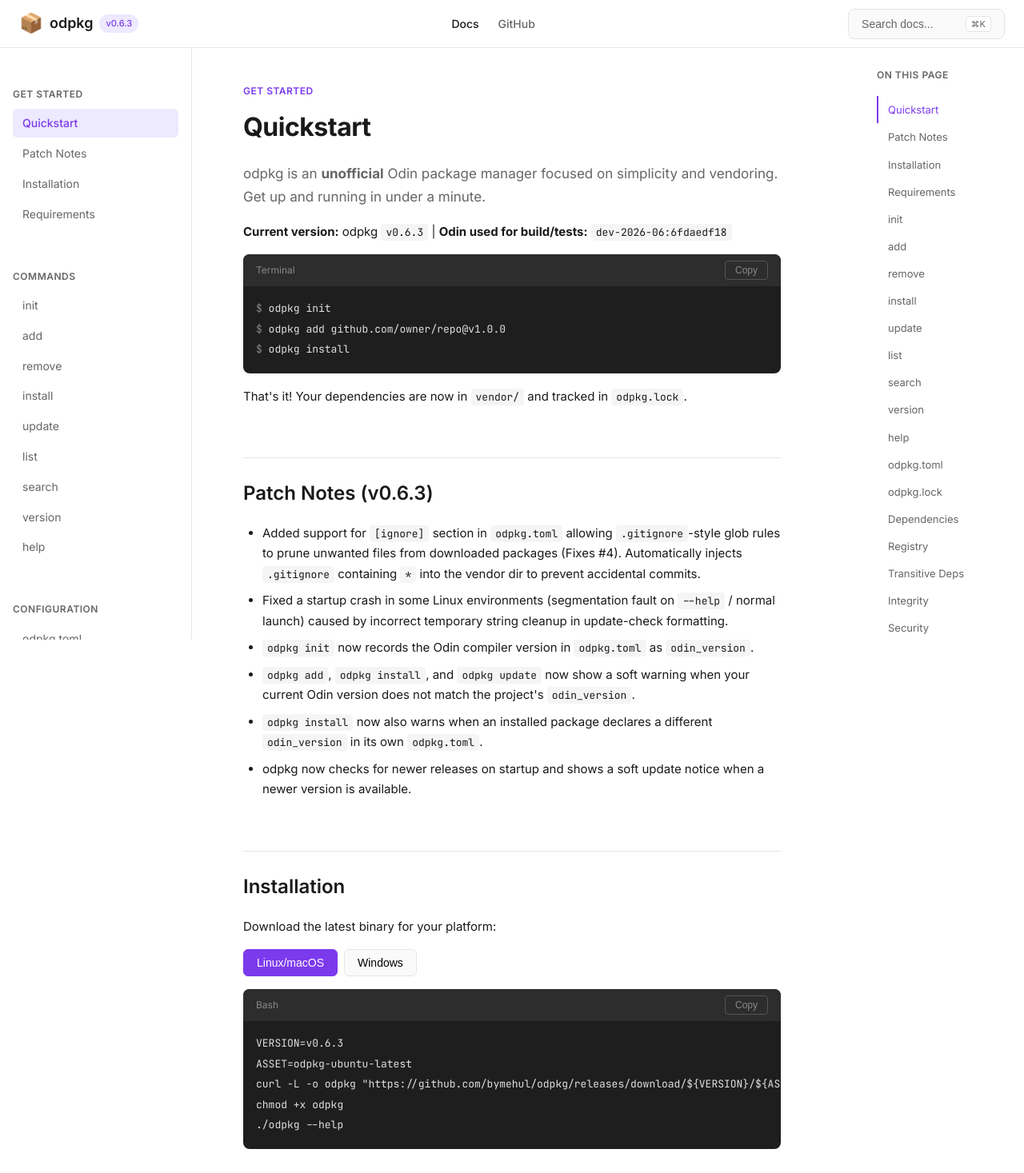
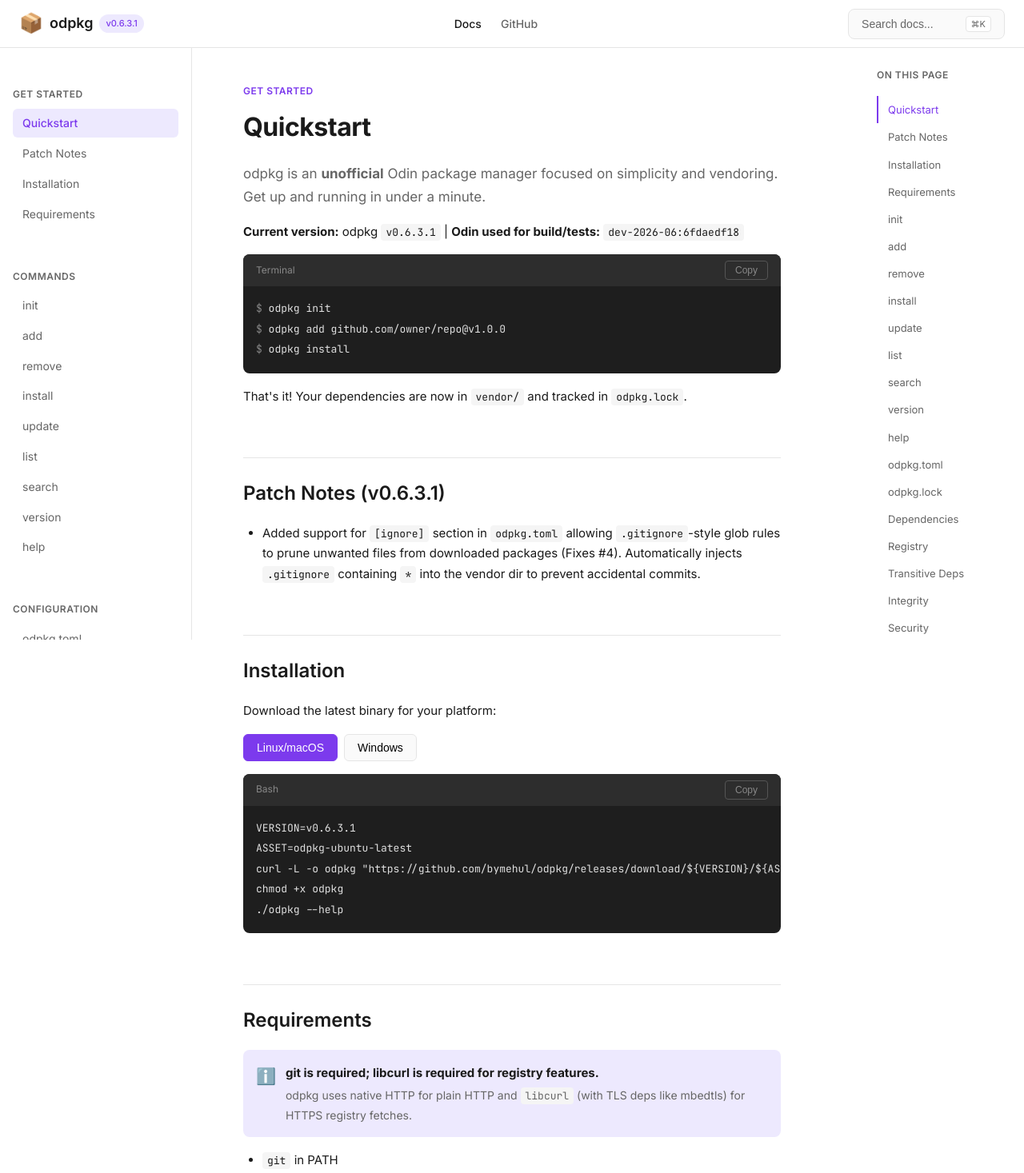
Before and after one commit to bymehul/odpkg, a website: page docs-site/index.html in a window 1280 px wide. Shown: the top 1467 px of the page at 80% size. Drawn offline with Linux system fonts and the light colour scheme.

Commit message:
Update docs for v0.6.3.1 patch notes

```diff
--- a/docs-site/index.html
+++ b/docs-site/index.html
@@ -20,7 +20,7 @@
             <div class="logo">
                 <span class="logo-icon">📦</span>
                 <span class="logo-text">odpkg</span>
-                <span class="version-badge">v0.6.3</span>
+                <span class="version-badge">v0.6.3.1</span>
             </div>
             <nav class="nav-links">
                 <a href="#" class="nav-link active">Docs</a>
@@ -85,7 +85,7 @@
                     </div>
                     <p class="intro">odpkg is an <strong>unofficial</strong> Odin package manager focused on simplicity
                         and vendoring. Get up and running in under a minute.</p>
-                    <p><strong>Current version:</strong> odpkg <code>v0.6.3</code> |
+                    <p><strong>Current version:</strong> odpkg <code>v0.6.3.1</code> |
                         <strong>Odin used for build/tests:</strong> <code>dev-2026-06:6fdaedf18</code></p>
 
                     <div class="code-block">
@@ -103,14 +103,9 @@
                 </section>
 
                 <section id="patch-notes" class="section">
-                    <h2>Patch Notes (v0.6.3)</h2>
+                    <h2>Patch Notes (v0.6.3.1)</h2>
                     <ul class="requirements-list">
                         <li>Added support for <code>[ignore]</code> section in <code>odpkg.toml</code> allowing <code>.gitignore</code>-style glob rules to prune unwanted files from downloaded packages (Fixes #4). Automatically injects <code>.gitignore</code> containing <code>*</code> into the vendor dir to prevent accidental commits.</li>
-                        <li>Fixed a startup crash in some Linux environments (segmentation fault on <code>--help</code> / normal launch) caused by incorrect temporary string cleanup in update-check formatting.</li>
-                        <li><code>odpkg init</code> now records the Odin compiler version in <code>odpkg.toml</code> as <code>odin_version</code>.</li>
-                        <li><code>odpkg add</code>, <code>odpkg install</code>, and <code>odpkg update</code> now show a soft warning when your current Odin version does not match the project's <code>odin_version</code>.</li>
-                        <li><code>odpkg install</code> now also warns when an installed package declares a different <code>odin_version</code> in its own <code>odpkg.toml</code>.</li>
-                        <li>odpkg now checks for newer releases on startup and shows a soft update notice when a newer version is available.</li>
                     </ul>
                 </section>
 
@@ -130,7 +125,7 @@
                                 <span>Bash</span>
                                 <button class="copy-btn" onclick="copyCode(this)">Copy</button>
                             </div>
-                            <pre><code>VERSION=v0.6.3
+                            <pre><code>VERSION=v0.6.3.1
 ASSET=odpkg-ubuntu-latest
 curl -L -o odpkg "https://github.com/bymehul/odpkg/releases/download/${VERSION}/${ASSET}"
 chmod +x odpkg
@@ -144,7 +139,7 @@
                                 <span>PowerShell</span>
                                 <button class="copy-btn" onclick="copyCode(this)">Copy</button>
                             </div>
-                            <pre><code>$version = "v0.6.3"
+                            <pre><code>$version = "v0.6.3.1"
 $asset = "odpkg-windows-latest.exe"
 Invoke-WebRequest -Uri "https://github.com/bymehul/odpkg/releases/download/$version/$asset" -OutFile "odpkg.exe"
 .\odpkg.exe --help</code></pre>
@@ -269,7 +264,7 @@
                     <p>Print the current version of odpkg.</p>
                     <div class="code-block">
                         <pre><code><span class="prompt">$</span> odpkg version
-odpkg 0.6.3</code></pre>
+odpkg 0.6.3.1</code></pre>
                     </div>
                     <p>Also available as <code>odpkg -v</code> or <code>odpkg --version</code>.</p>
                 </section>
```
Also changed, not shown: README.md.
